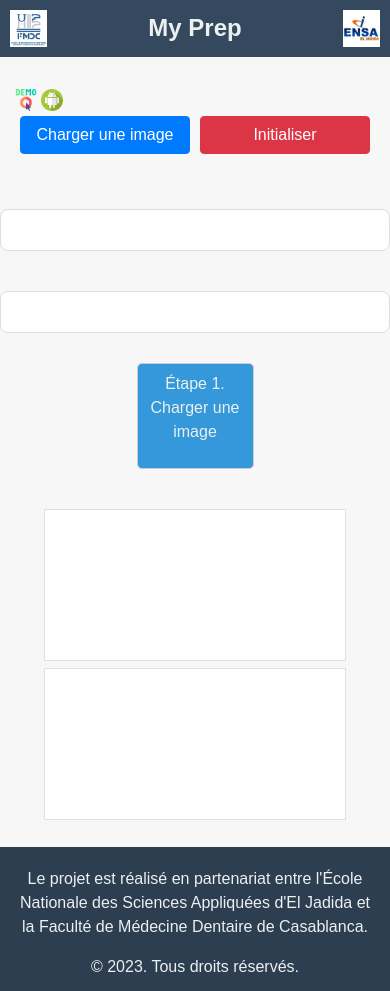
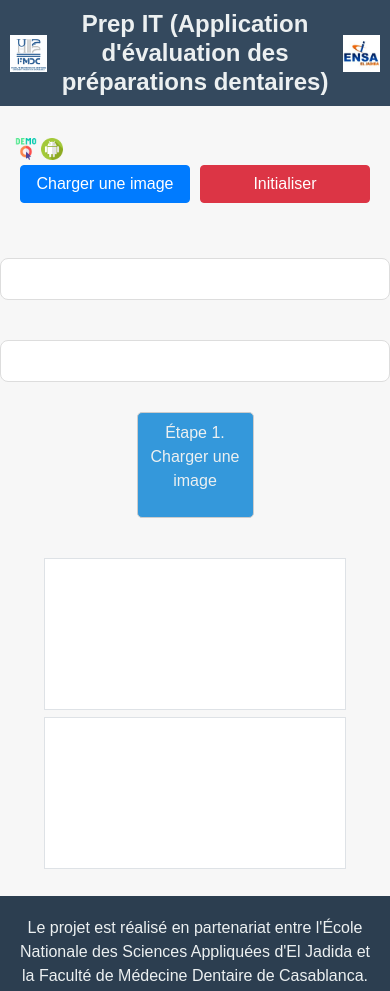
Before and after one commit to lachgar/depouille, a plain HTML site: page index.html in a window 390 px wide. Shown: the top 991 px of the page. Drawn offline with nearby package versions, Linux system fonts and the light colour scheme; a script that the page names is missing.

Commit message:
mobile app

```diff
--- a/index.html
+++ b/index.html
@@ -227,7 +227,7 @@
     <header>
         <div class="container-logo">
             <img src="images/fmd.png" alt="Logo 1" class="logo">
-            <h1 class="page-title">My Prep</h1>
+            <h1 class="page-title">Prep IT (Application d'évaluation des préparations dentaires)</h1>
              <img src="images/ensaj.jpg" alt="Logo 2" class="logo">
         </div>
 
```
